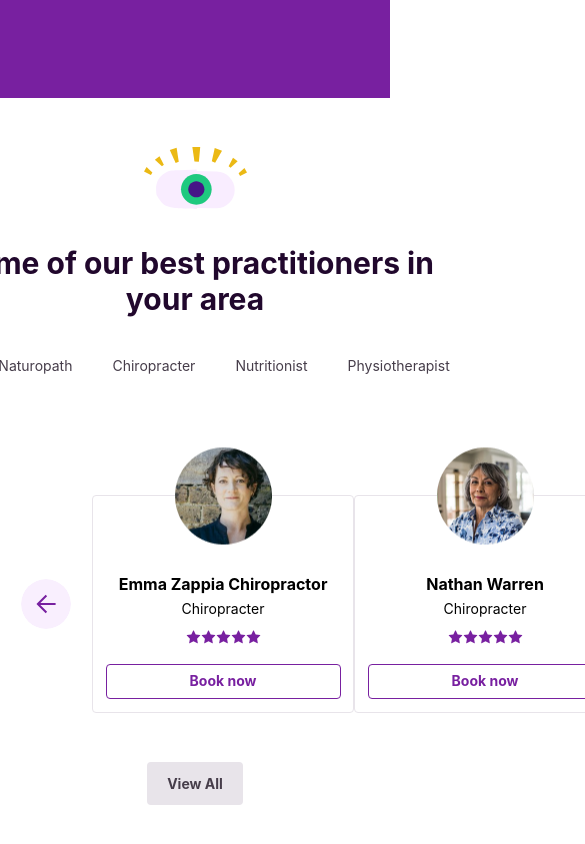
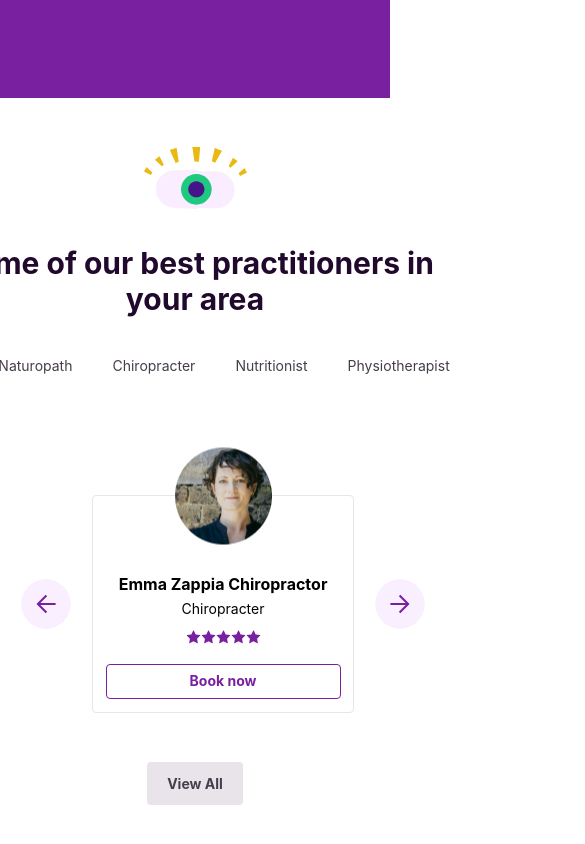
Before and after one commit to frankda/raw-stodio-vital, a React (Create React App) app: page / in a window 390 px wide. Shown: the part 1864-2708 px from the top of the page, 585 px wide, since content can reach past the window. Built offline with nearby package versions, Linux system fonts and the light colour scheme.

Commit message:
improve responsive

```diff
--- a/src/components/practitioners/practitioners.scss
+++ b/src/components/practitioners/practitioners.scss
@@ -80,7 +80,7 @@
 
   .presentation-board {
     display: flex;
-    justify-content: space-between;
+    justify-content: space-evenly;
     width: 100%;
     margin: 0 21px;
   }
@@ -109,3 +109,9 @@
     display: none;
   }
 }
+
+@media only screen and (max-width: 770px) {
+  .practitioners-card:nth-child(2) {
+    display: none;
+  }
+}
```
